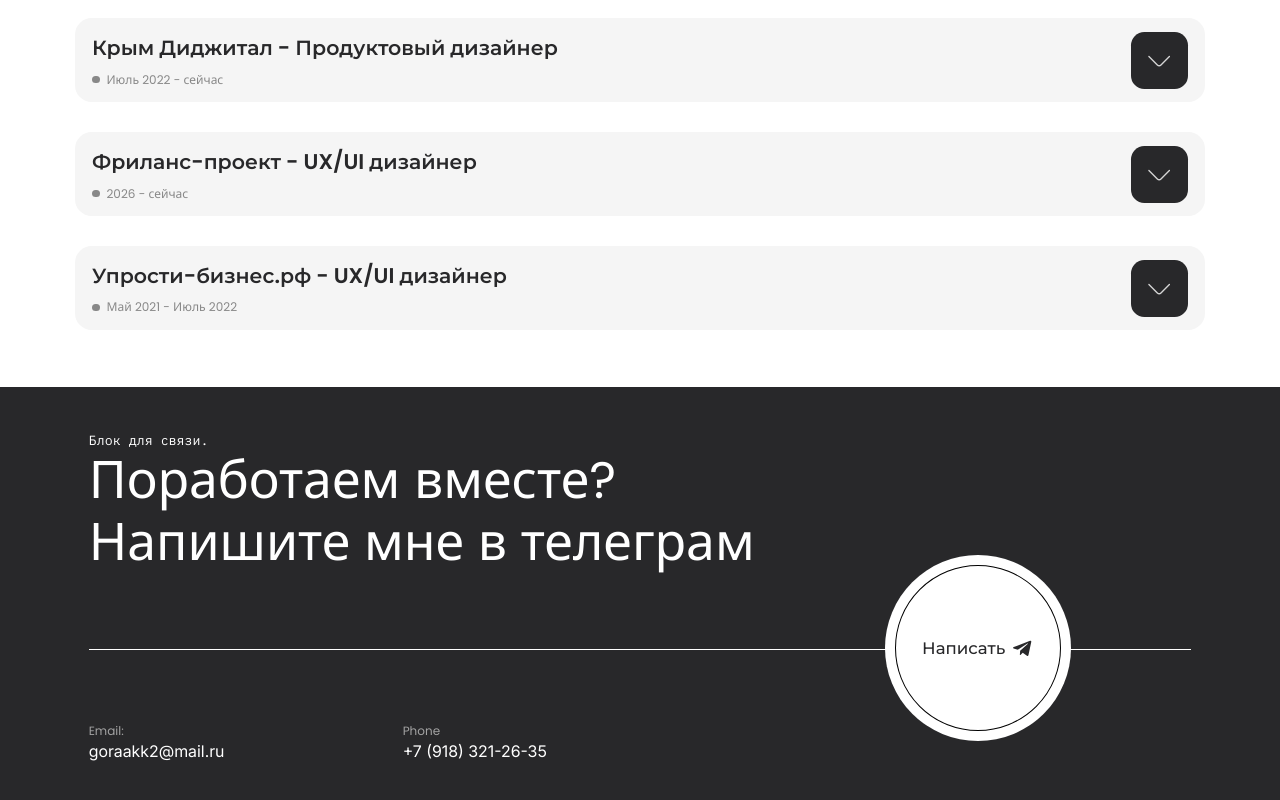
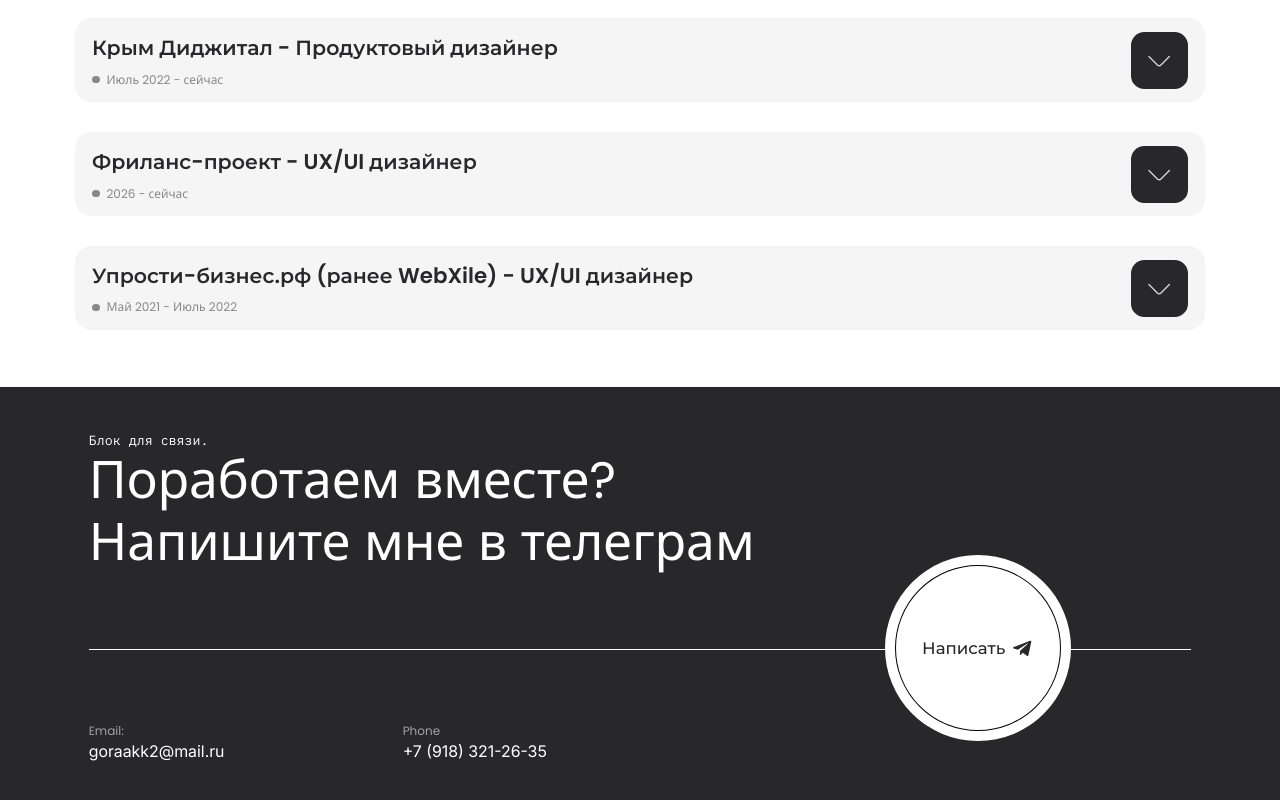
Before and after one commit to MountDSGN-bit/mountdsgn, a plain HTML site: page index.html in a window 1280 px wide. Shown: the part 2327-3127 px from the top of the page. Drawn offline with Linux system fonts and the light colour scheme.

Commit message:
Resume: note WebXile, mentoring wording, drop parallel-work phrase
Co-Authored-By: Claude Sonnet 5.5 <noreply@anthropic.com>
Claude-Session: https://claude.ai/code/session_01MaCRRPJWtG8tY22VDMqRVs

```diff
--- a/index.html
+++ b/index.html
@@ -83,7 +83,7 @@
 <div class="body" id="job1" hidden><div><ul><li><img src="assets/icons/fx/13100.svg" alt="" aria-hidden="true"><span>Веду дизайн CRM-системы с PM, аналитиками и разработкой - от сценариев до дизайн-системы; на юзабилити-тестировании прототипа 4 из 5 сотрудников прошли регистрацию без подсказок</span></li></ul></div></div>
 </article>
 <article class="fx-job m" data-reveal>
-<h3 style="margin:0;font:inherit"><button class="name" type="button" aria-expanded="false" aria-controls="job2"><span class="tt"><b>Упрости-бизнес.рф - UX/UI дизайнер</b><small><i></i>Май 2021 - Июль 2022</small></span><span class="fx-chev"><img src="assets/icons/fx/b8699.svg" alt="" aria-hidden="true"></span></button></h3>
+<h3 style="margin:0;font:inherit"><button class="name" type="button" aria-expanded="false" aria-controls="job2"><span class="tt"><b>Упрости-бизнес.рф (ранее WebXile) - UX/UI дизайнер</b><small><i></i>Май 2021 - Июль 2022</small></span><span class="fx-chev"><img src="assets/icons/fx/b8699.svg" alt="" aria-hidden="true"></span></button></h3>
 <div class="body" id="job2" hidden><div><ul><li><img src="assets/icons/fx/13100.svg" alt="" aria-hidden="true"><span>Спроектировал iOS-приложение соцсети Tietly (100+ экранов) за 4 месяца: UX/UI-дизайн, прототипы, UI-kit и презентация для питча</span></li><li><img src="assets/icons/fx/13100.svg" alt="" aria-hidden="true"><span>Сделал корпоративный сайт fintech-компании Tencore за 3 недели: информационная архитектура, калькулятор стоимости, единая навигация по 6 финансовым продуктам и 75 банкам-партнёрам</span></li><li><img src="assets/icons/fx/13100.svg" alt="" aria-hidden="true"><span>Построил Customer Journey Map (CJM), выявил барьеры в интерфейсах и устранил их: по данным клиента, заявок за месяц стало на 13% больше</span></li></ul></div></div>
 </article>
 </div></div></section>
```
Also changed, not shown: 3 other files.
